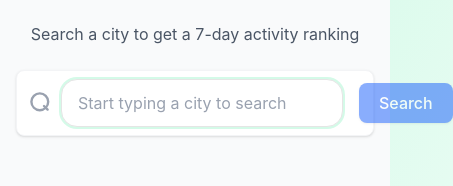
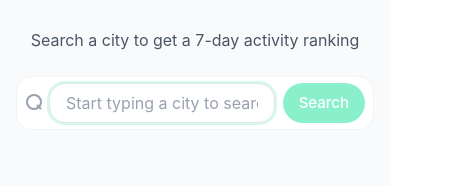
Before and after one commit to jorge-mendes-dev/weather-ranking-app, a Next.js app in the folder apps/web/: page / in a window 390 px wide. Shown: the part 323-509 px from the top of the page, 453 px wide, since content can reach past the window. Built offline with nearby package versions, Linux system fonts and the light colour scheme; no server answers.

Commit message:
update reponsive search bar

```diff
--- a/apps/web/src/app/components/SearchBar.tsx
+++ b/apps/web/src/app/components/SearchBar.tsx
@@ -1,4 +1,5 @@
 "use client";
+
 import { useState } from "react";
 import { useTranslation } from "react-i18next";
 
@@ -43,17 +44,17 @@ export function SearchBar({
   return (
     <form
       onSubmit={handleSubmit}
-      className="flex items-center gap-2 w-full max-w-xl bg-white border border-gray-100 rounded-lg shadow px-3 py-2 transition"
+      className="flex items-center gap-1 sm:gap-2 w-full max-w-full sm:max-w-md md:max-w-xl bg-white border border-gray-100 rounded-2xl shadow-card px-2 sm:px-3 py-1.5 sm:py-2 transition"
       role="search"
     >
       {icon || (
-        <span className="text-gray-400">
-          <SearchIcon className="w-6 h-6" />
+        <span className="text-gray-400 flex items-center justify-center">
+          <SearchIcon className="w-5 h-5 sm:w-6 sm:h-6" />
         </span>
       )}
       <input
         type="text"
-        className="flex-1 h-12 border-none bg-transparent outline-none text-base font-display tracking-normal placeholder-gray-400 focus:ring-0 focus:border-none"
+        className="flex-1 min-w-0 h-10 sm:h-12 border-none bg-transparent outline-none text-base font-display tracking-normal placeholder-gray-400 focus:ring-2 focus:ring-brand focus:border-none"
         placeholder={placeholder}
         value={value}
         onChange={handleChange}
@@ -63,17 +64,18 @@ export function SearchBar({
 
       <button
         type="submit"
-        className={`ml-2 px-5 h-10 bg-blue-600 text-white rounded-lg font-medium text-base shadow-sm hover:bg-blue-700 focus:outline-none focus:ring-2 focus:ring-blue-400 transition${!isSearchEnabled ? " opacity-50 cursor-not-allowed" : ""}`}
+        className={`ml-1 sm:ml-2 px-4 sm:px-5 h-10 sm:h-12 min-w-10 bg-brand text-white rounded-full font-medium text-[15px] shadow-button hover:opacity-90 focus:outline-none focus-visible:ring-2 focus-visible:ring-brand transition-transform active:scale-95${!isSearchEnabled ? " opacity-50 cursor-not-allowed" : ""}`}
+        style={{ backgroundColor: "var(--color-brand, #18E299)" }}
         aria-label={t("searchbar.aria_label")}
         disabled={!isSearchEnabled}
       >
-        {t("searchbar.button")}
+        {t("searchbar.button") || "Search"}
       </button>
       {showClear && (
         <button
           type="button"
           onClick={handleClear}
-          className="ml-2 px-5 h-10 bg-red-100 text-red-700 rounded-lg font-medium text-base shadow-sm hover:bg-red-200 focus:outline-none focus:ring-2 focus:ring-red-400 transition"
+          className="ml-1 sm:ml-2 px-4 sm:px-5 h-10 sm:h-12 min-w-10 bg-error/10 text-error rounded-full font-medium text-[15px] shadow-button hover:bg-error/20 focus:outline-none focus-visible:ring-2 focus-visible:ring-error transition-transform active:scale-95 hover:opacity-90"
           aria-label={t("searchbar.clear_aria_label")}
         >
           {t("searchbar.clear_button")}
```
